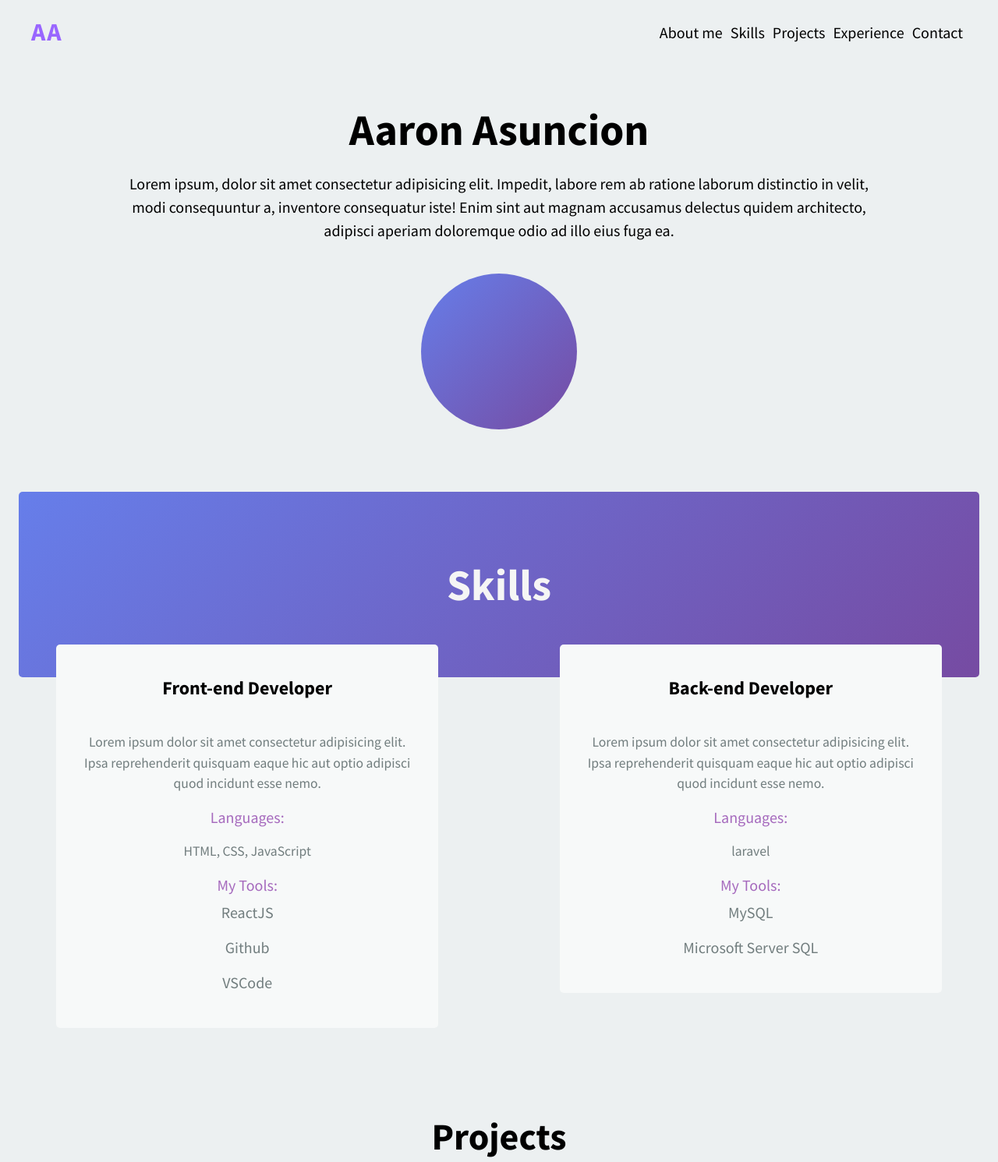
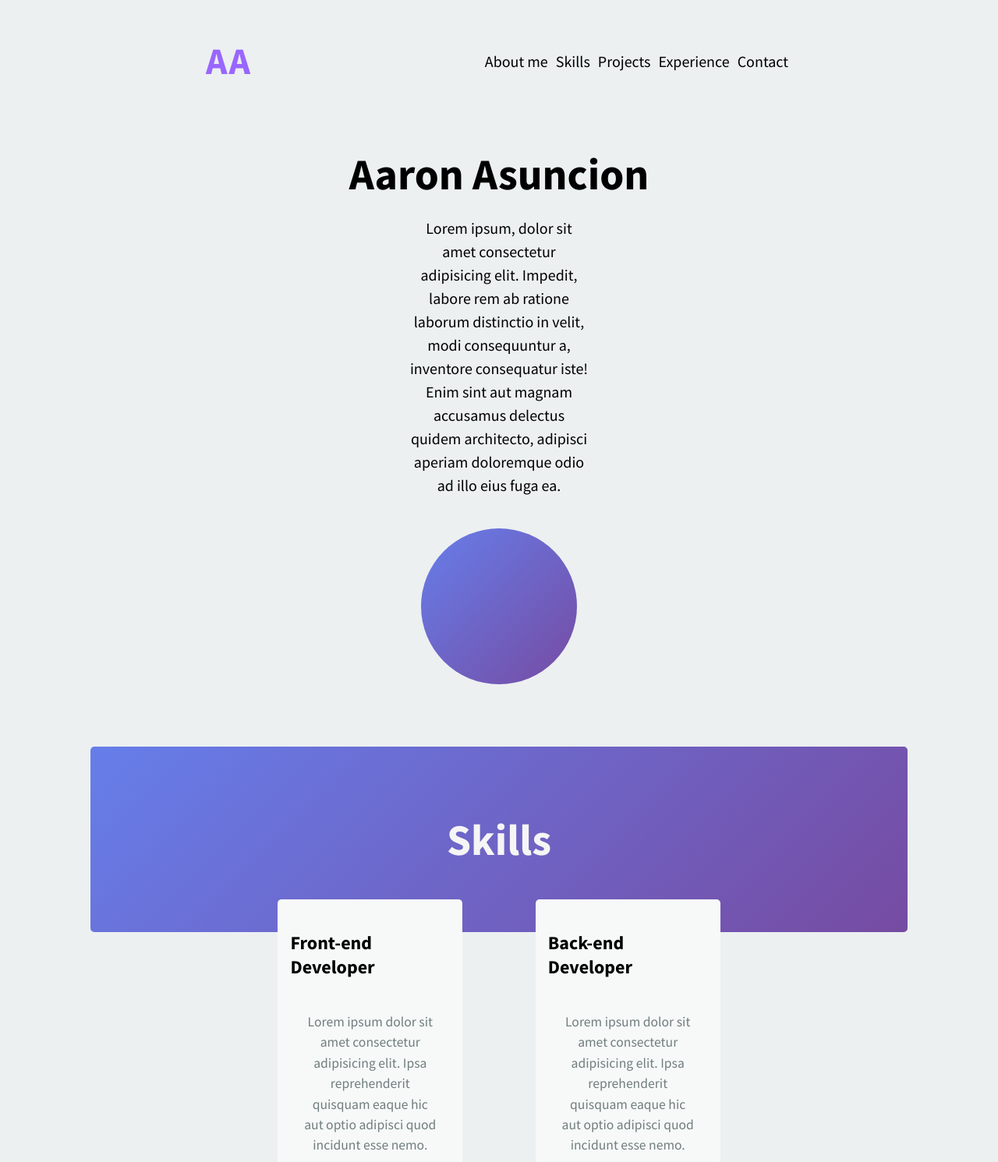
Before and after one commit to aaronpasuncion/CSSGrid_PortfolioTemplate, a website: page dist/index.html in a window 1280 px wide. Shown: the top 1491 px of the page at 78% size. Drawn offline with Linux system fonts and the light colour scheme.

Commit message:
created responsiveness for desktop, PC's, laptops aka extra large devices

```diff
--- a/scss/main.scss
+++ b/scss/main.scss
@@ -517,7 +517,7 @@ p {
 @media only screen and (min-width: 768px) {
   // main-header
   .main-header {
-    margin: 1em 5em 3em 5em;
+    margin-bottom: 3em;
   }
   //  about me
   .about-me {
@@ -530,6 +530,8 @@ p {
   }
   // skills section
   .skills-section {
+    height: 725px;
+
     h2 {
       top: 0;
       left: 0;
@@ -847,9 +849,10 @@ p {
 }
 
 /* Large Devices, Wide Screens */
-@media only screen and (min-width: 1200px) { // main-header
+@media only screen and (min-width: 1200px) {
+  // main-header
   .main-header {
-    margin-bottom: 3em;
+    margin: 1em 15em 3em 15em;
     .main-nav {
       display: flex;
     }
@@ -869,8 +872,8 @@ p {
     }
     p {
       font-size: 1.25em;
-      margin-left: 7em;
-      margin-right: 7em;
+      margin-left: 25em;
+      margin-right: 25em;
     }
     .icon {
       height: 200px;
@@ -879,9 +882,10 @@ p {
   }
   // skills section
   .skills-section {
-    grid-template-columns: 45% 10% 45%;
+    grid-template-columns: 40% 5% 40%;
     margin-bottom: 3em;
     height: 725px;
+    justify-content: center;
     h2 {
       grid-column: 1/4;
       font-size: 3.5em;
@@ -891,7 +895,7 @@ p {
       z-index: 2;
       grid-column: 1/2;
       grid-row: 2;
-      margin-left: 3em;
+      margin-left: 15em;
     }
 
     .back-end-skills {
@@ -899,12 +903,15 @@ p {
       z-index: 2;
       grid-column: 3/4;
       grid-row: 2;
-      margin-right: 3em;
+      margin-right: 15em;
     }
   }
 
   //   project section
   .projects-section {
+    margin-left: 25em;
+    margin-right: 25em;
+    margin-bottom: 5em;
     .section-header {
       h2 {
         font-size: 3em;
@@ -935,6 +942,8 @@ p {
 
   // experience section
   .experiences-section {
+    margin-right: 25em;
+    margin-left: 25em;
     .section-header {
       h1 {
         font-size: 3em;
@@ -947,6 +956,10 @@ p {
     height: 400px;
     .contact-section {
       top: -25%;
+      grid-template-columns: 35% 10% 20%;
+      justify-content: center;
+      width: 100%;
+      margin: 0;
       .contact-header {
         grid-column: 1/3;
         margin-right: 2em;
@@ -1023,5 +1036,9 @@ p {
       grid-column: 3/5;
     }
   }
+
+  // utility
+  .logo {
+    font-size: 3em;
+  }
 }
-}
```
Also changed, not shown: dist/css/main.css.
